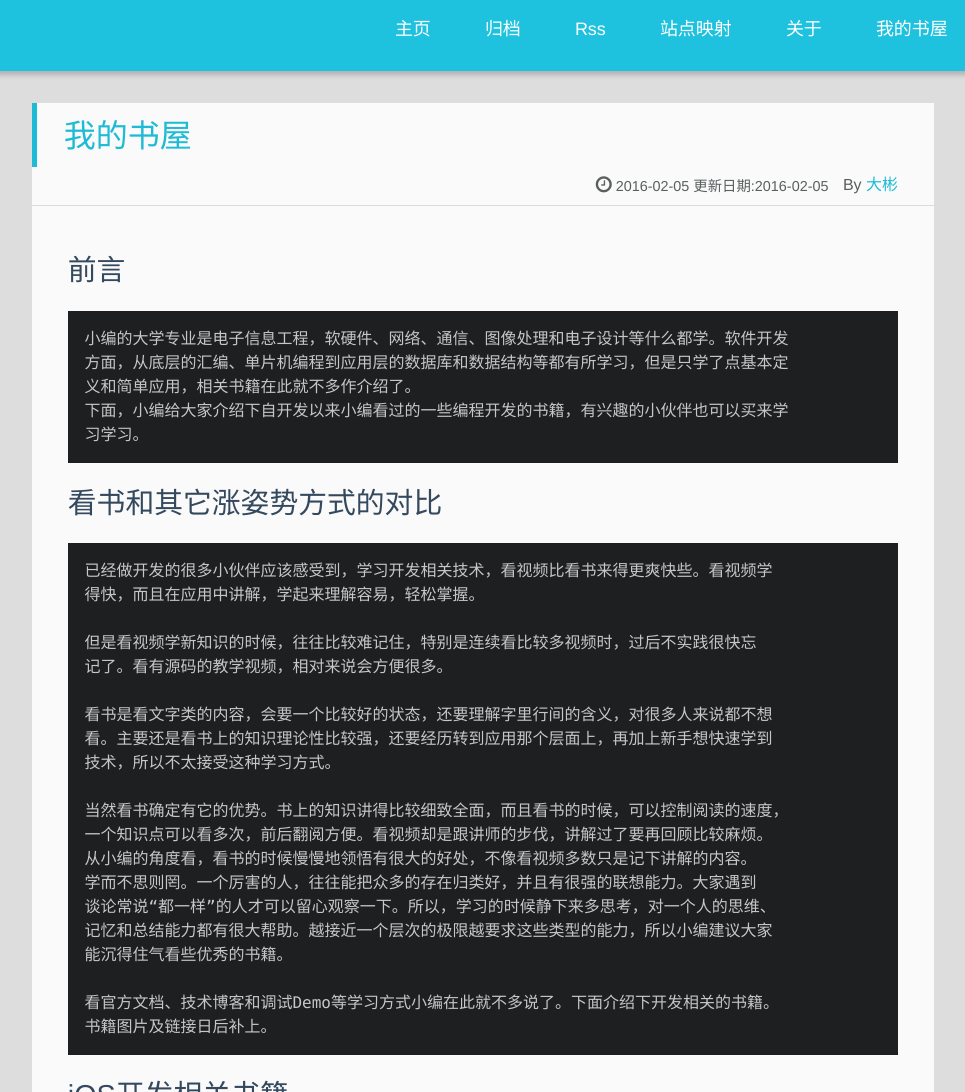
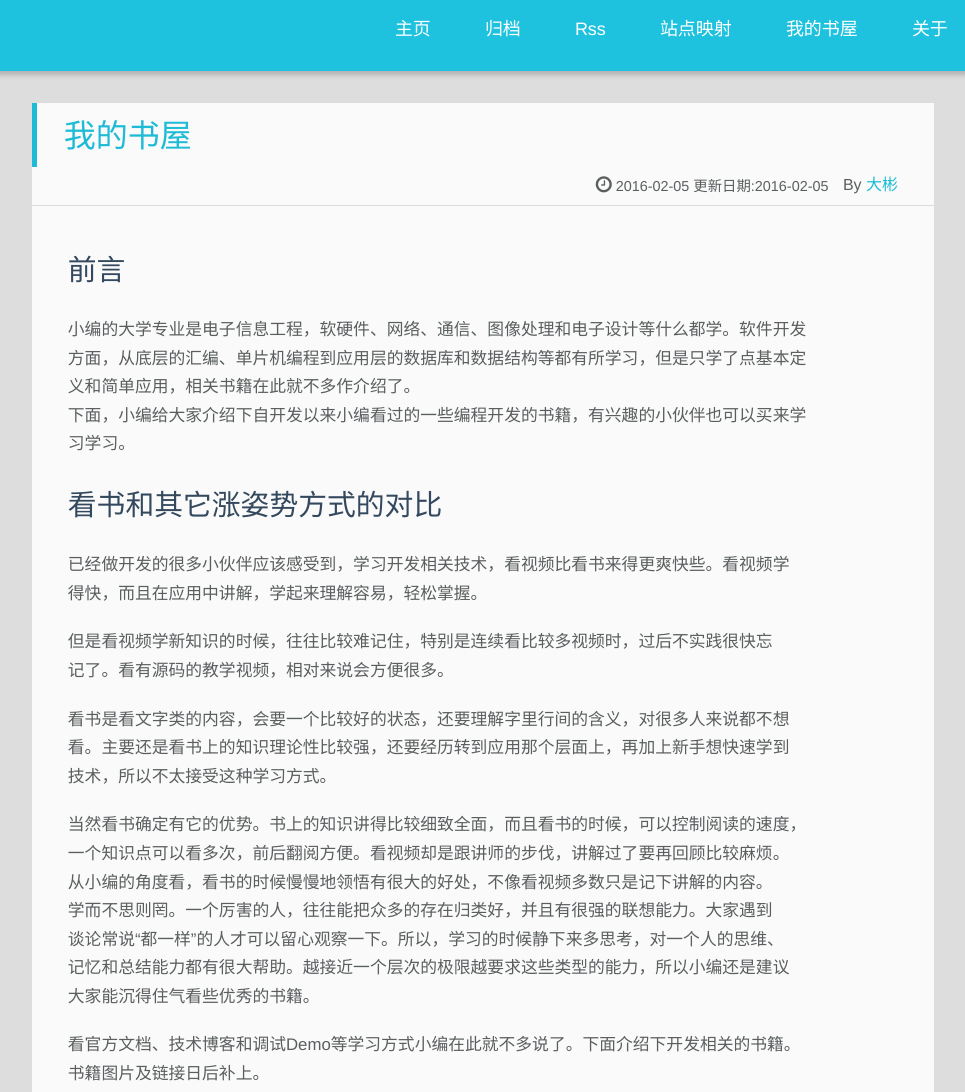
Before and after one commit to DaBinGe/DaBinGe.github.io, a plain HTML site: page 我的书屋/index.html in a window 1280 px wide. Shown: the part 137-1229 px from the top of the page, without its empty margins (127-1092 px from the left). Drawn offline with Linux system fonts and the light colour scheme; a script that the page names is missing.

Commit message:
Site updated: 2016-02-05 18:05:16

```diff
--- a/baidusitemap.xml
+++ b/baidusitemap.xml
@@ -1,5 +1,6 @@
 <?xml version="1.0" encoding="UTF-8"?>
 <urlset xmlns="http://www.sitemaps.org/schemas/sitemap/0.9">
+
 
 
 
--- a/我的书屋/index.html
+++ b/我的书屋/index.html
@@ -51,9 +51,9 @@
 
 						<li><a href="/sitemap.xml">站点映射</a></li>
 
+						<li><a href="我的书屋">我的书屋</a></li>
+
 						<li><a href="关于">关于</a></li>
-
-						<li><a href="我的书屋">我的书屋</a></li>
 
 					<li>
 
@@ -83,39 +83,20 @@
     </p>
   <p class="article-time">
     <time datetime="2016-02-05T07:39:18.000Z" itemprop="datePublished">2016-02-05</time>
-    更新日期:<time datetime="2016-02-05T09:46:42.000Z" itemprop="dateModified">2016-02-05</time>
+    更新日期:<time datetime="2016-02-05T10:00:31.000Z" itemprop="dateModified">2016-02-05</time>
 
   </p>
 </header>
 	<div class="article-content">
 
 
-		<h1 id="u524D_u8A00"><a href="#u524D_u8A00" class="headerlink" title="前言"></a>前言</h1><pre><code>小编的大学专业是电子信息工程，软硬件、网络、通信、图像处理和电子设计等什么都学。软件开发
-方面，从底层的汇编、单片机编程到应用层的数据库和数据结构等都有所学习，但是只学了点基本定
-义和简单应用，相关书籍在此就不多作介绍了。
-下面，小编给大家介绍下自开发以来小编看过的一些编程开发的书籍，有兴趣的小伙伴也可以买来学
-习学习。
-</code></pre><h1 id="u770B_u4E66_u548C_u5176_u5B83_u6DA8_u59FF_u52BF_u65B9_u5F0F_u7684_u5BF9_u6BD4"><a href="#u770B_u4E66_u548C_u5176_u5B83_u6DA8_u59FF_u52BF_u65B9_u5F0F_u7684_u5BF9_u6BD4" class="headerlink" title="看书和其它涨姿势方式的对比"></a>看书和其它涨姿势方式的对比</h1><pre><code>已经做开发的很多小伙伴应该感受到，学习开发相关技术，看视频比看书来得更爽快些。看视频学
-得快，而且在应用中讲解，学起来理解容易，轻松掌握。
-
-但是看视频学新知识的时候，往往比较难记住，特别是连续看比较多视频时，过后不实践很快忘
-记了。看有源码的教学视频，相对来说会方便很多。
-
-看书是看文字类的内容，会要一个比较好的状态，还要理解字里行间的含义，对很多人来说都不想
-看。主要还是看书上的知识理论性比较强，还要经历转到应用那个层面上，再加上新手想快速学到
-技术，所以不太接受这种学习方式。
-
-当然看书确定有它的优势。书上的知识讲得比较细致全面，而且看书的时候，可以控制阅读的速度，
-一个知识点可以看多次，前后翻阅方便。看视频却是跟讲师的步伐，讲解过了要再回顾比较麻烦。
-从小编的角度看，看书的时候慢慢地领悟有很大的好处，不像看视频多数只是记下讲解的内容。
-学而不思则罔。一个厉害的人，往往能把众多的存在归类好，并且有很强的联想能力。大家遇到
-谈论常说“都一样”的人才可以留心观察一下。所以，学习的时候静下来多思考，对一个人的思维、
-记忆和总结能力都有很大帮助。越接近一个层次的极限越要求这些类型的能力，所以小编建议大家
-能沉得住气看些优秀的书籍。
-
-看官方文档、技术博客和调试Demo等学习方式小编在此就不多说了。下面介绍下开发相关的书籍。
-书籍图片及链接日后补上。
-</code></pre><h1 id="iOS_u5F00_u53D1_u76F8_u5173_u4E66_u7C4D"><a href="#iOS_u5F00_u53D1_u76F8_u5173_u4E66_u7C4D" class="headerlink" title="iOS开发相关书籍"></a>iOS开发相关书籍</h1><ul>
+		<h1 id="u524D_u8A00"><a href="#u524D_u8A00" class="headerlink" title="前言"></a>前言</h1><p>小编的大学专业是电子信息工程，软硬件、网络、通信、图像处理和电子设计等什么都学。软件开发<br>方面，从底层的汇编、单片机编程到应用层的数据库和数据结构等都有所学习，但是只学了点基本定<br>义和简单应用，相关书籍在此就不多作介绍了。<br>下面，小编给大家介绍下自开发以来小编看过的一些编程开发的书籍，有兴趣的小伙伴也可以买来学<br>习学习。</p>
+<h1 id="u770B_u4E66_u548C_u5176_u5B83_u6DA8_u59FF_u52BF_u65B9_u5F0F_u7684_u5BF9_u6BD4"><a href="#u770B_u4E66_u548C_u5176_u5B83_u6DA8_u59FF_u52BF_u65B9_u5F0F_u7684_u5BF9_u6BD4" class="headerlink" title="看书和其它涨姿势方式的对比"></a>看书和其它涨姿势方式的对比</h1><p>已经做开发的很多小伙伴应该感受到，学习开发相关技术，看视频比看书来得更爽快些。看视频学<br>得快，而且在应用中讲解，学起来理解容易，轻松掌握。</p>
+<p>但是看视频学新知识的时候，往往比较难记住，特别是连续看比较多视频时，过后不实践很快忘<br>记了。看有源码的教学视频，相对来说会方便很多。  </p>
+<p>看书是看文字类的内容，会要一个比较好的状态，还要理解字里行间的含义，对很多人来说都不想<br>看。主要还是看书上的知识理论性比较强，还要经历转到应用那个层面上，再加上新手想快速学到<br>技术，所以不太接受这种学习方式。</p>
+<p>当然看书确定有它的优势。书上的知识讲得比较细致全面，而且看书的时候，可以控制阅读的速度，<br>一个知识点可以看多次，前后翻阅方便。看视频却是跟讲师的步伐，讲解过了要再回顾比较麻烦。<br>从小编的角度看，看书的时候慢慢地领悟有很大的好处，不像看视频多数只是记下讲解的内容。<br>学而不思则罔。一个厉害的人，往往能把众多的存在归类好，并且有很强的联想能力。大家遇到<br>谈论常说“都一样”的人才可以留心观察一下。所以，学习的时候静下来多思考，对一个人的思维、<br>记忆和总结能力都有很大帮助。越接近一个层次的极限越要求这些类型的能力，所以小编还是建议<br>大家能沉得住气看些优秀的书籍。</p>
+<p>看官方文档、技术博客和调试Demo等学习方式小编在此就不多说了。下面介绍下开发相关的书籍。<br>书籍图片及链接日后补上。</p>
+<h1 id="iOS_u5F00_u53D1_u76F8_u5173_u4E66_u7C4D"><a href="#iOS_u5F00_u53D1_u76F8_u5173_u4E66_u7C4D" class="headerlink" title="iOS开发相关书籍"></a>iOS开发相关书籍</h1><ul>
 <li>《Objective-C基础教程(第2版)》</li>
 <li>《iOS开发之美》</li>
 <li>《iOS开发进阶》</li>
```
Also changed, not shown: 2016/02/02/hello-world/index.html (+2 -2 lines), 2016/02/04/技术博客编写总括/index.html (+2 -2 lines), archives/2016/02/index.html (+2 -2 lines), archives/2016/index.html (+2 -2 lines), archives/index.html (+2 -2 lines), categories/index.html (+2 -2 lines), index.html (+2 -2 lines), sitemap.xml (+6 -1 lines), tags/Hexo/index.html (+2 -2 lines), tags/index.html (+2 -2 lines), 关于/index.html (renamed from about/index.html, +6 -6 lines).
